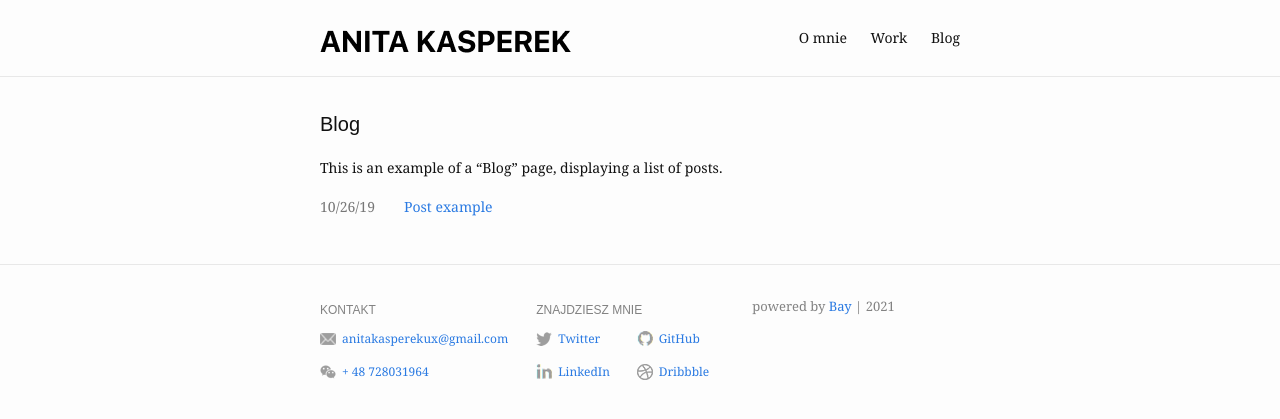
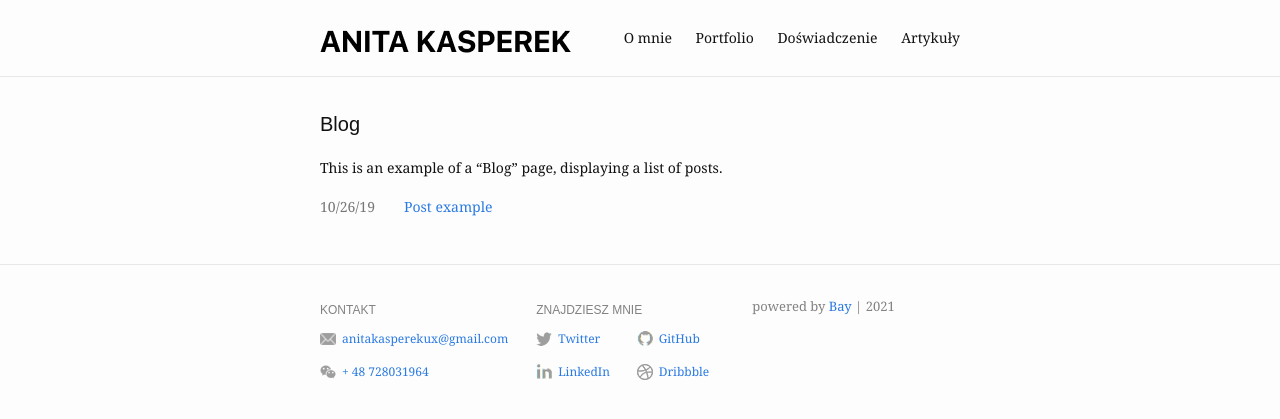
Before and after one commit to anita-kasperek/AnitakasperekUX.github.io, a Jekyll site: the page built from blog.md, in a window 1280 px wide. Shown: the top 419 px of the page. Built offline with Jekyll 4.4.1, drawn with Linux system fonts in a browser that asks for light colours.

Commit message:
Update _config.yml

```diff
--- a/_config.yml
+++ b/_config.yml
@@ -4,8 +4,9 @@ header:
   pages:
     - name: O mnie
       slug: /
-    - name: Work
-    - name: Blog
+    - name: Portfolio
+    - name: Doświadczenie
+    - name: Artykuły
 
 footer:
   show_powered_by: true
```
